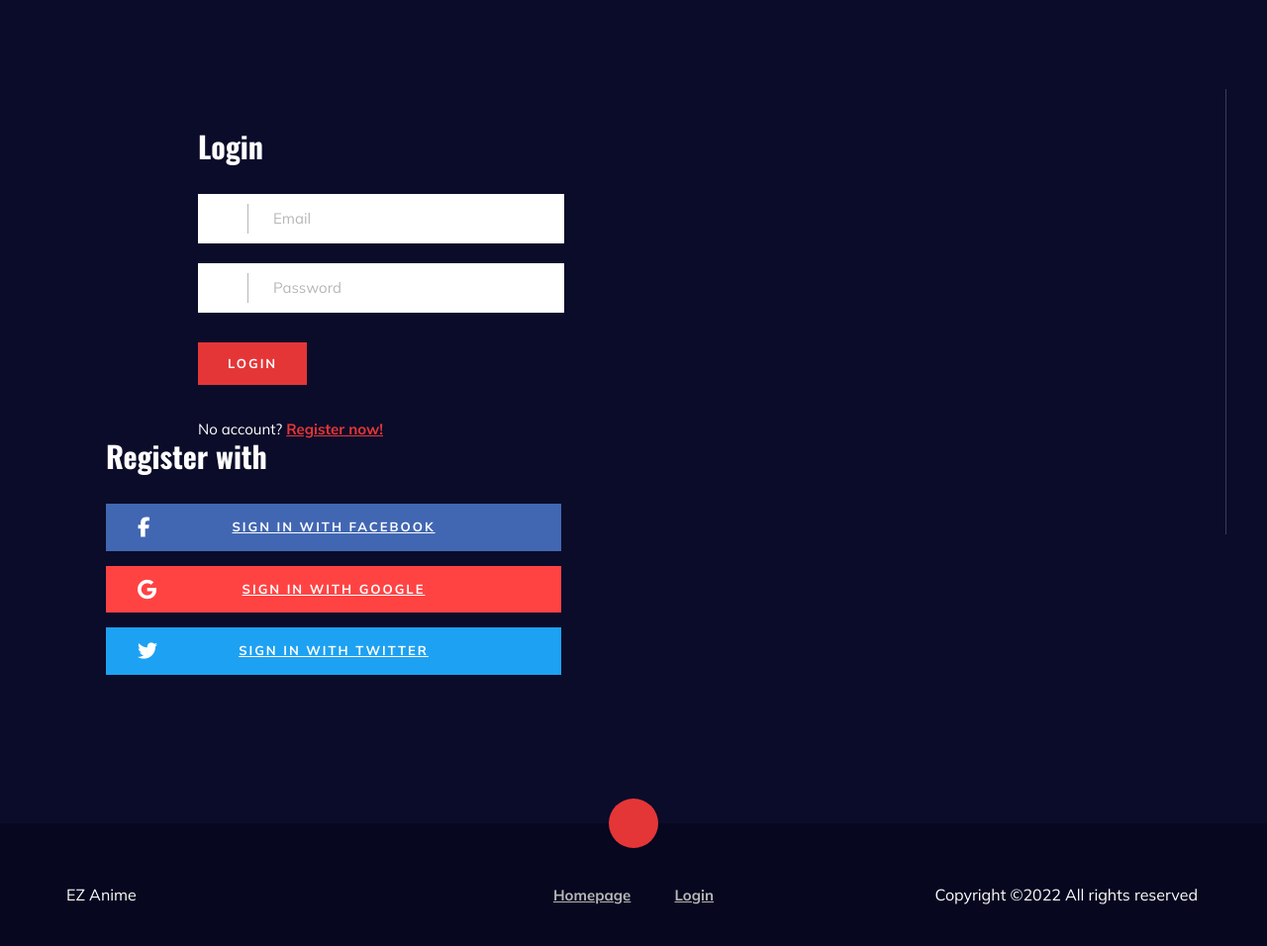
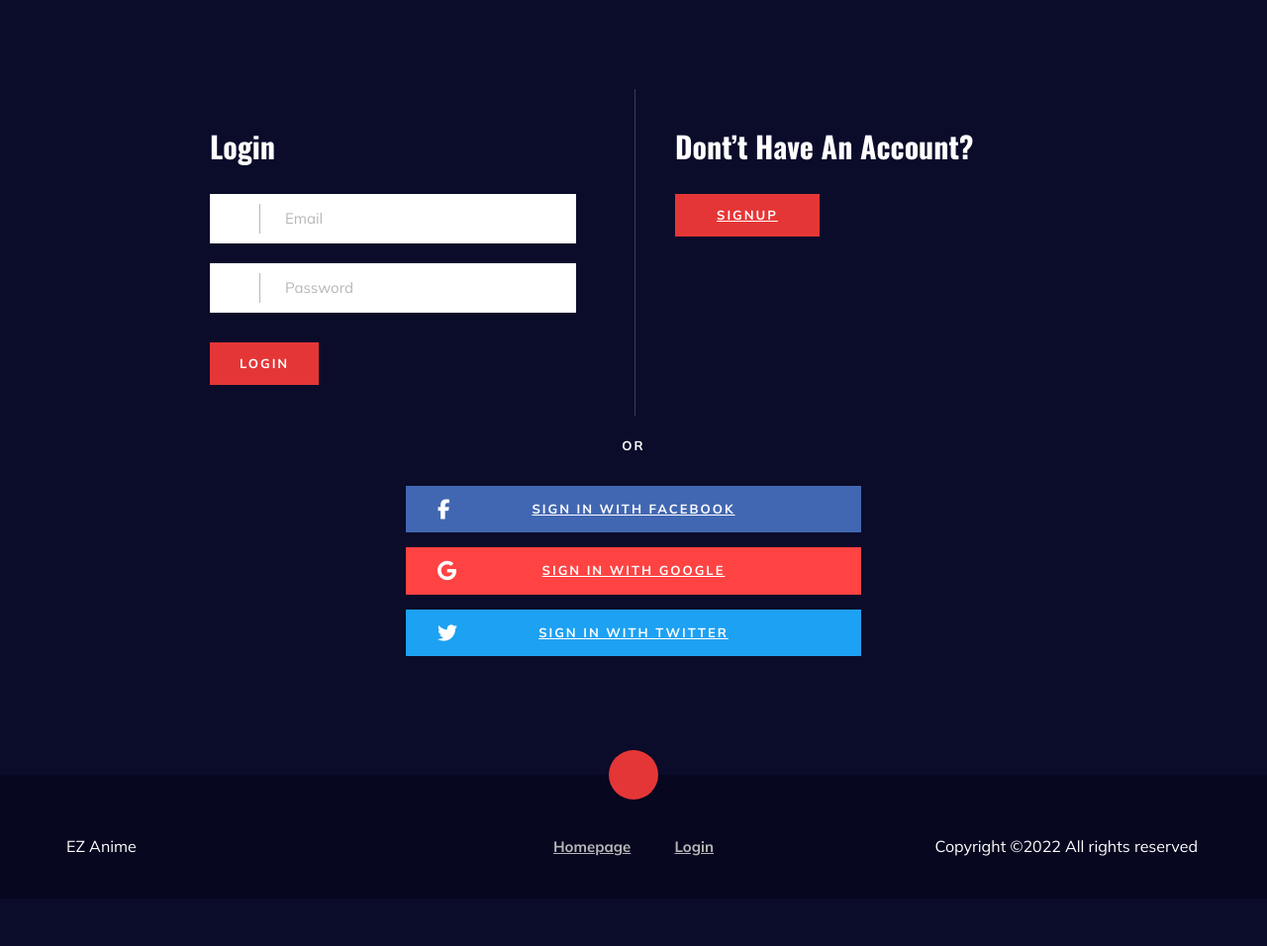
Before and after one commit to mohamad-liyaghi/ez-anime, a Django app: page /auth/login/ in a window 1280 px wide. Shown: the part 366-1322 px from the top of the page at 99% size. After the commit the page ends 1231 px from the top, so only its background shows below. Run offline with Django 4.2, Linux system fonts and the light colour scheme; data comes from the database, SQL or seed files in the repository; parts of the project's set-up code (start-up, migrations or seed data) failed here and were passed over; some libraries are stand-ins or nearby versions.

Commit message:
A template bug fixeed

```diff
--- a/templates/account/base-account.html
+++ b/templates/account/base-account.html
@@ -16,25 +16,35 @@
     </div>
 </section>
 
-<section class="signup spad">
+<section class="login spad">
         <div class="container">
             <div class="row">
+                <div class="col-lg-6">
                     <div class="login__form">
-                {%block main%}
-                {%endblock main%}
+                        {% block main %}
+                        {% endblock %}
+                    </div>
                 </div>
                 <div class="col-lg-6">
+                    {% block side %}
+                    {% endblock %}
+                </div>
+            </div>
+            <div class="login__social">
+                <div class="row d-flex justify-content-center">
+                    <div class="col-lg-6">
                         <div class="login__social__links">
-                    <h3>Register with</h3>
+                            <span>or</span>
                             <ul>
-                        <li><a href="#" class="facebook"><i class="fa fa-facebook"></i> Sign in With Facebook</a>
+                                <li><a href="#" class="facebook"><i class="fa fa-facebook"></i> Sign in With
+                                Facebook</a></li>
+                                <li><a href="#" class="google"><i class="fa fa-google"></i> Sign in With Google</a></li>
+                                <li><a href="#" class="twitter"><i class="fa fa-twitter"></i> Sign in With Twitter</a>
                                 </li>
-                        <li><a href="#" class="google"><i class="fa fa-google"></i> Sign in With Google</a></li>
-                        <li><a href="#" class="twitter"><i class="fa fa-twitter"></i> Sign in With Twitter</a></li>
                             </ul>
                         </div>
                     </div>
-
+                </div>
             </div>
         </div>
     </section>
--- a/templates/account/login.html
+++ b/templates/account/login.html
@@ -22,8 +22,14 @@
             </div>
             <button type="submit" class="site-btn">Login</button>
         </form>
-        <h5>No account? <a href="{%url 'account_signup'%}">Register now!</a></h5>
     {%endblock%}
+
+        {% block side %}
+                    <div class="login__register">
+                        <h3>Dont’t Have An Account?</h3>
+                        <a href="{% url 'account_signup'  %}" class="primary-btn">SignUp</a>
+                    </div>
+        {% endblock %}
 
 </body>
 </html>
```
Also changed, not shown: templates/account/signup.html (+7 -1 lines). Lines whose indentation alone changed are shown as unchanged.
